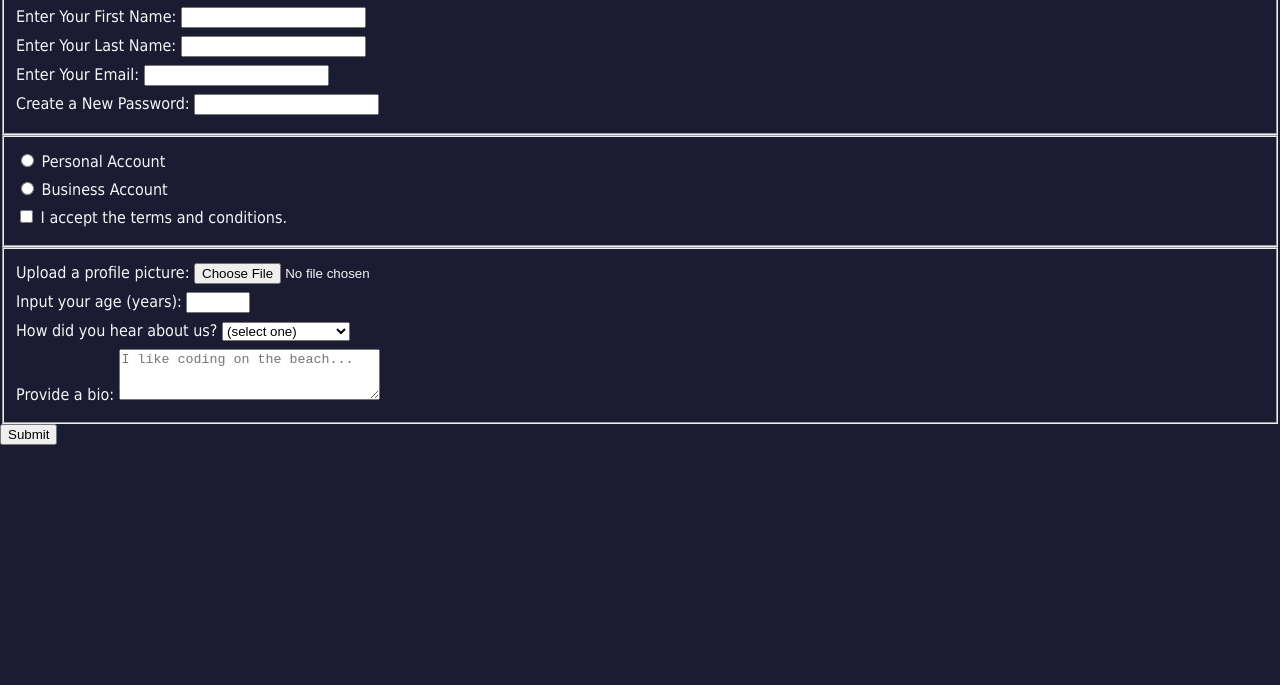
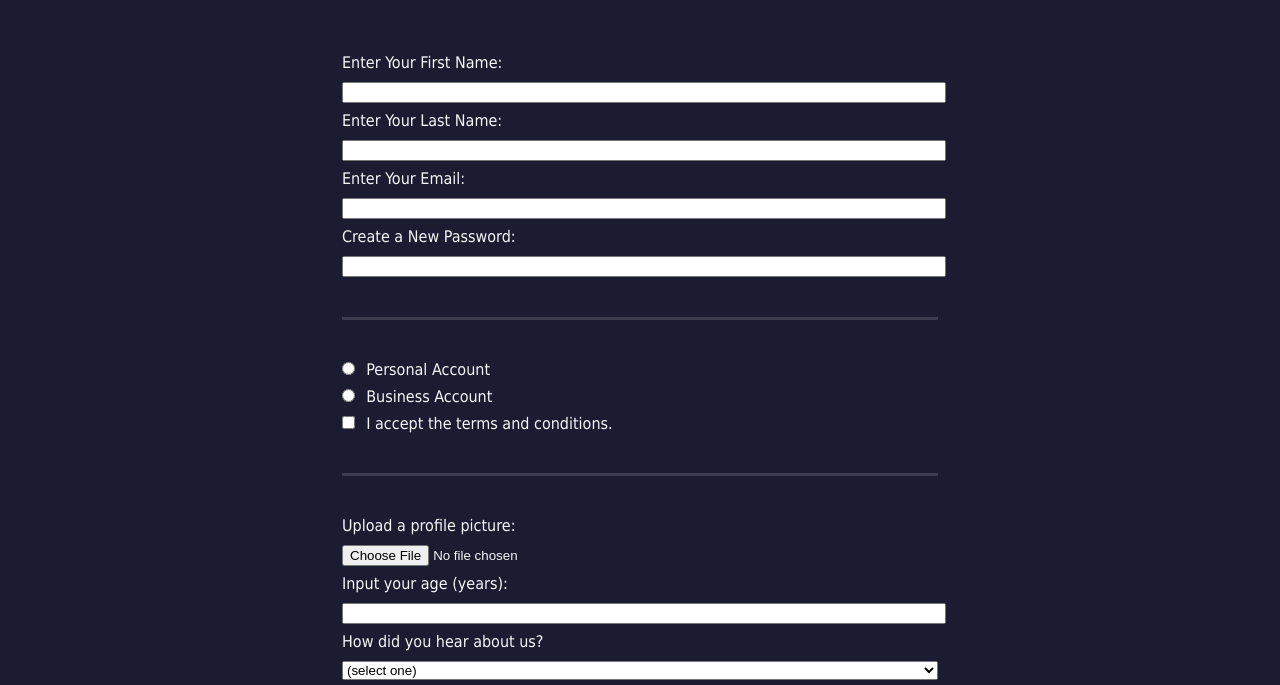
Before and after one commit to nikolas-AI/Reg-Form, a plain HTML site: page index.html in a window 1280 px wide. Shown: the part 124-809 px from the top of the page. Drawn offline with Linux system fonts and the light colour scheme.

Commit message:
alignment

```diff
--- a/styles.css
+++ b/styles.css
@@ -7,8 +7,38 @@ body {
     font-family: Tahoma;
     font-size: 16px;
 }
-
+h1, p{
+    margin: 1em auto;
+    text-align: center;
+}
 label {
     display: block;
     margin: 0.5rem 0;
 }
+
+form {
+    margin: 0 auto;
+    max-width: 600px;
+    min-width: 300px;
+    width: 60vw;
+}
+
+fieldset {
+    border: none ;
+    border-bottom:  3px solid #3b3b4f;
+    padding: 2rem 0;
+}
+
+fieldset:last-of-type {
+    border-bottom: none;
+}
+
+input, textarea, select {
+    width: 100%;
+    margin: 10px 0 0 0;
+}
+
+.inline {
+    width: unset;
+    margin: 0 0.5em 0 0;
+}
```
